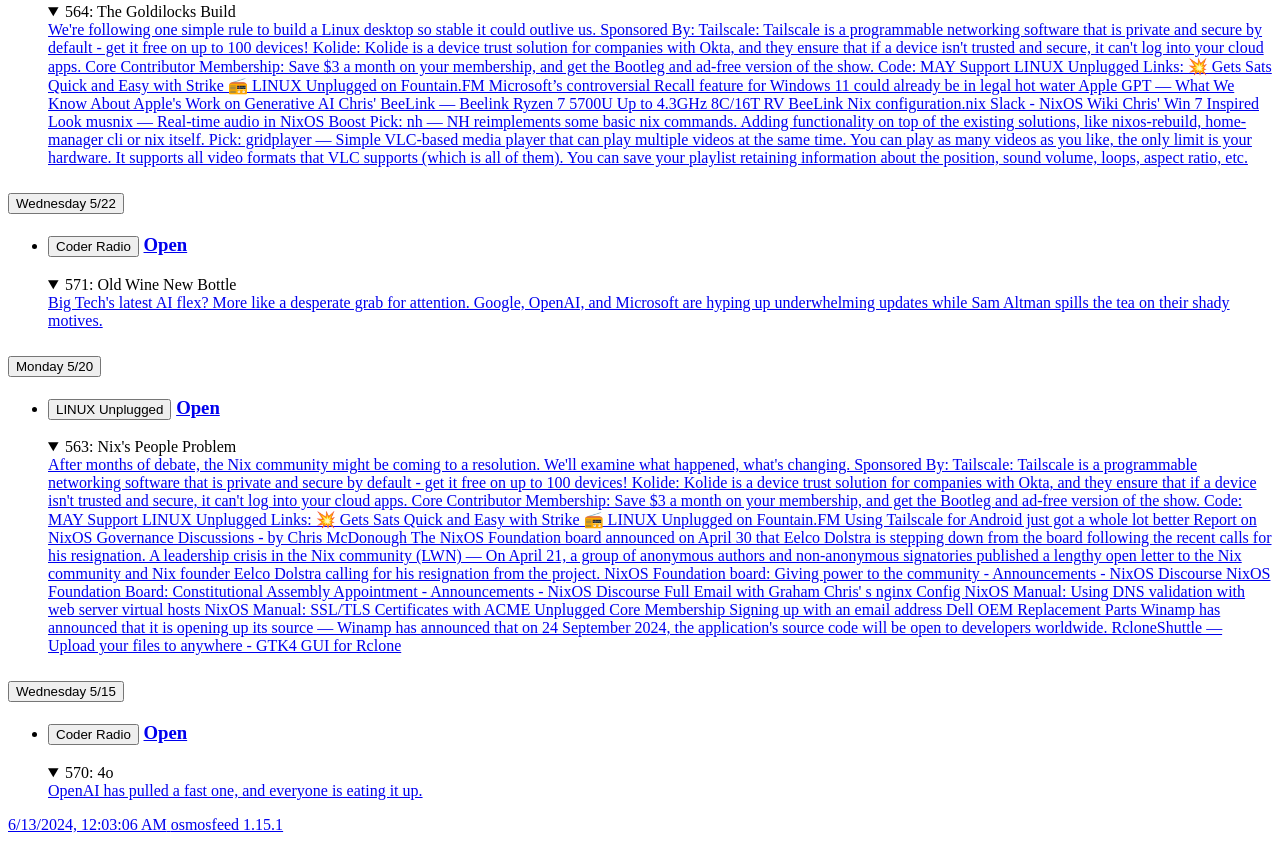
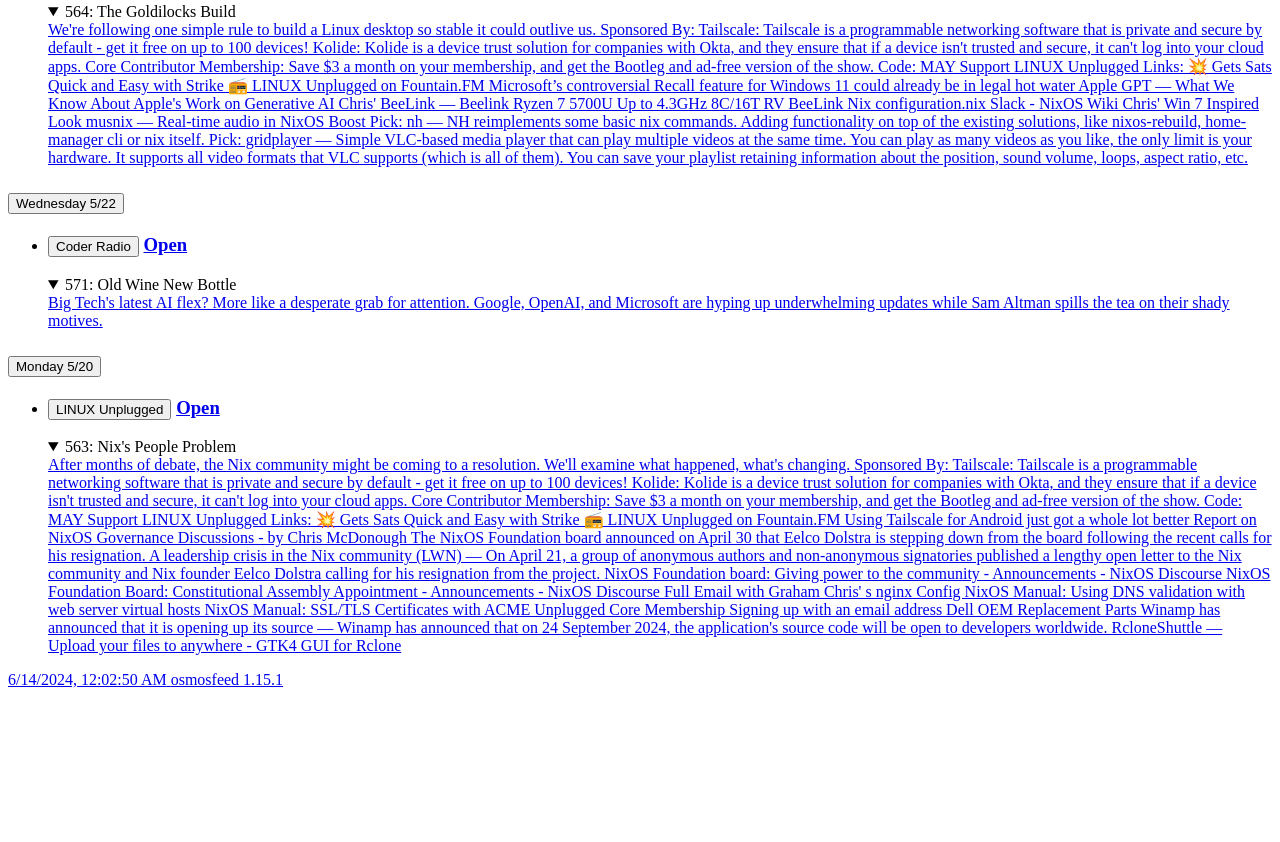
Before and after one commit to marshalmiller/podcasts, a plain HTML site: page index.html in a window 1280 px wide. Shown: the part 992-1834 px from the top of the page. After the commit the page ends 1689 px from the top, so only its background shows below. Drawn offline with Linux system fonts and the light colour scheme.

Commit message:
deploy: b630cd330da5b4f3824a3dc696a1535f8ef06daa

```diff
--- a/index.html
+++ b/index.html
@@ -449,55 +449,10 @@
             </li>
         </ul>
       </section>
-      <section class="daily-content js-toggle-accordions-scope">
-        <h2 class="daily-heading">
-          <button
-            class="daily-heading-toggle"
-            data-action="toggle-accordions"
-            title="Click to toggle the day, Ctrl + click to toggle all."
-          >
-            <time class="daily-heading-toggle__weekday js-offset-weekday" data-offset-date=2024-05-15 datetime="2024-05-15T10:00:00.000Z">2024-05-15</time>
-            <time class="daily-heading-toggle__date js-offset-date" data-offset-date=2024-05-15 datetime="2024-05-15T10:00:00.000Z"></time>
-          </button>
-        </h2>
-        <ul class="sources card">
-            <li class="card__section">
-              <section class="js-toggle-accordions-scope">
-                <h3 class="source-heading">
-                  <button
-                    class="source-heading__name"
-                    data-action="toggle-accordions"
-                    title="Click to toggle the source, Ctrl + click to toggle all."
-                  >Coder Radio</button>
-                  <a class="source-heading__link" href="https://coder.show">Open</a>
-                </h3>
-                <section class="articles-per-source">
-                    <article>
-                      <details
-                        class="article-expander"
-                        data-action="toggle-native-accordion"
-                        data-accordion-key="e66ded70-3b96-419f-a76e-de5f4b3ba543"
-                        open
-                      >
-                        <summary class="article-expander__title">570: 4o</summary>
-                        <a class="article-summary-link article-summary-box-outer" href="https://coder.show/570">
-                          <div class="article-summary-box-inner media-object">
-                            <span class="media-object__text">
-                              <span>OpenAI has pulled a fast one, and everyone is eating it up.</span>
-                            </span>
-                          </div>
-                        </a>
-                      </details>
-                    </article>
-                </section>
-              </section>
-            </li>
-        </ul>
-      </section>
 
     <footer>
-      <a class="footer-link" href="https://github.com/marshalmiller/podcasts/actions/runs/9491388618">
-        <time id="build-timestamp" datetime="2024-06-13T00:03:06.754Z">2024-06-13T00:03:06.754Z</time>
+      <a class="footer-link" href="https://github.com/marshalmiller/podcasts/actions/runs/9508388271">
+        <time id="build-timestamp" datetime="2024-06-14T00:02:50.867Z">2024-06-14T00:02:50.867Z</time>
       </a>
       <a class="footer-link" href="https://github.com/osmoscraft/osmosfeed">osmosfeed 1.15.1</a>
     </footer>
```
Also changed, not shown: cache.json (+0 -18 lines), 1 other file.
